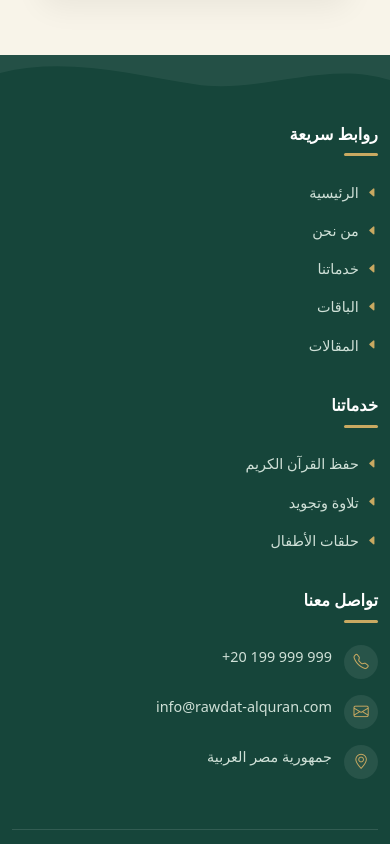
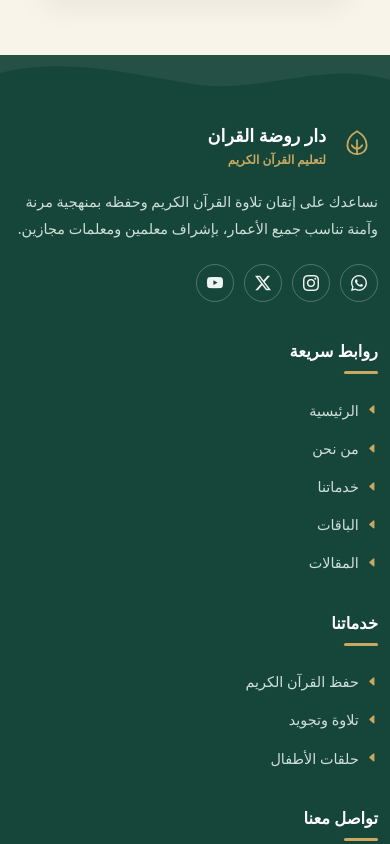
Before and after one commit to Maryam1234-prog/rawda-alquran, a React (Vite) app: page / in a window 390 px wide. Shown: the part 7160-8004 px from the top of the page. Built offline with nearby package versions, Linux system fonts and the light colour scheme.

Commit message:
Update website

```diff
--- a/src/assets/components/Footer/Footer.module.css
+++ b/src/assets/components/Footer/Footer.module.css
@@ -220,7 +220,7 @@
 .bottomLinks a:hover {
   color: #fff;
 }
-/*
+
 @media (max-width: 991px) {
   .top {
     grid-template-columns: 1fr 1fr;
@@ -238,19 +238,4 @@
     justify-content: center;
     text-align: center;
   }
-} */
-@media (max-width: 991px) {
-  .top {
-    grid-template-columns: 1fr 1fr;
-  }
-
-  .top > div:first-child {
-    display: none;
-  }
 }
-
-@media (max-width: 575px) {
-  .top {
-    grid-template-columns: 1fr;
-  }
-}
```
